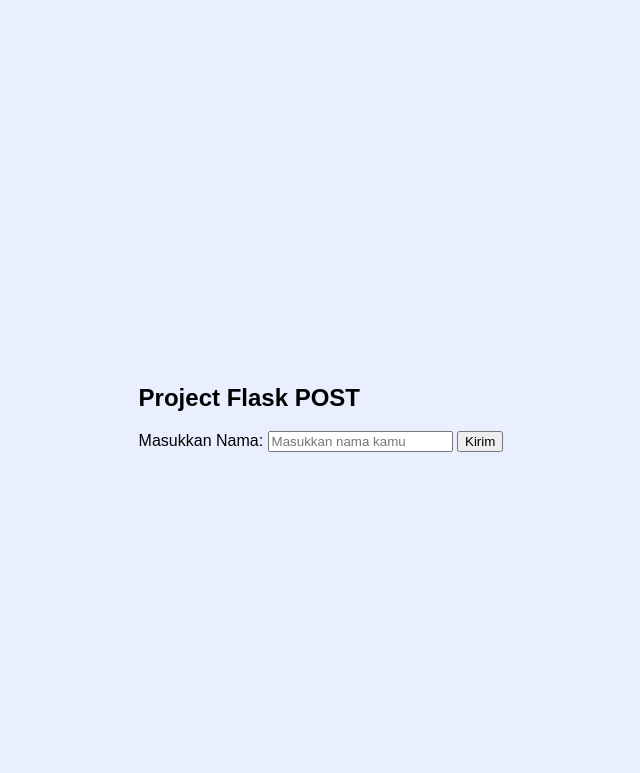
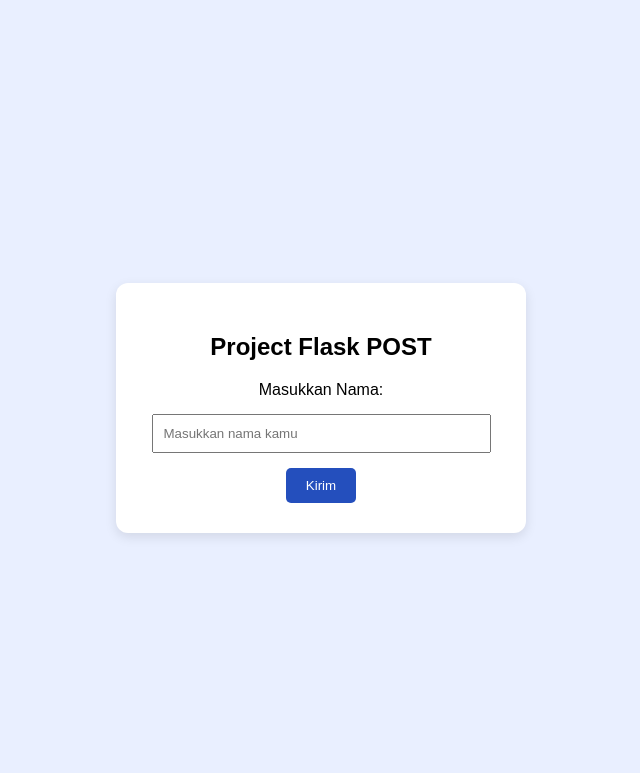
Before and after one commit to aryarezalfarezi-cmyk/FirstFlask_0057, a Flask app: page / in a window 1280 px wide. Shown: the top 773 px of the page, without its empty margins (319-959 px from the left). Run offline with Flask 3, Linux system fonts and the light colour scheme.

Commit message:
full code css

```diff
--- a/static/styles.css
+++ b/static/styles.css
@@ -6,3 +6,35 @@ body {
     align-items: center;
     height: 100vh;
 }
+
+.container {
+    background-color: white;
+    padding: 30px;
+    border-radius: 12px;
+    width: 350px;
+    text-align: center;
+    box-shadow: 0 4px 12px rgba(0, 0, 0, 0.1);
+}
+
+input {
+    width: 90%;
+    padding: 10px;
+    margin: 15px 0;
+}
+
+button {
+    background-color: #244fbd;
+    color: white;
+    padding: 10px 20px;
+    border: none;
+    border-radius: 5px;
+    cursor: pointer;
+}
+
+button:hover {
+    background-color: #183a91;
+}
+
+h3 {
+    color: green;
+}
```
